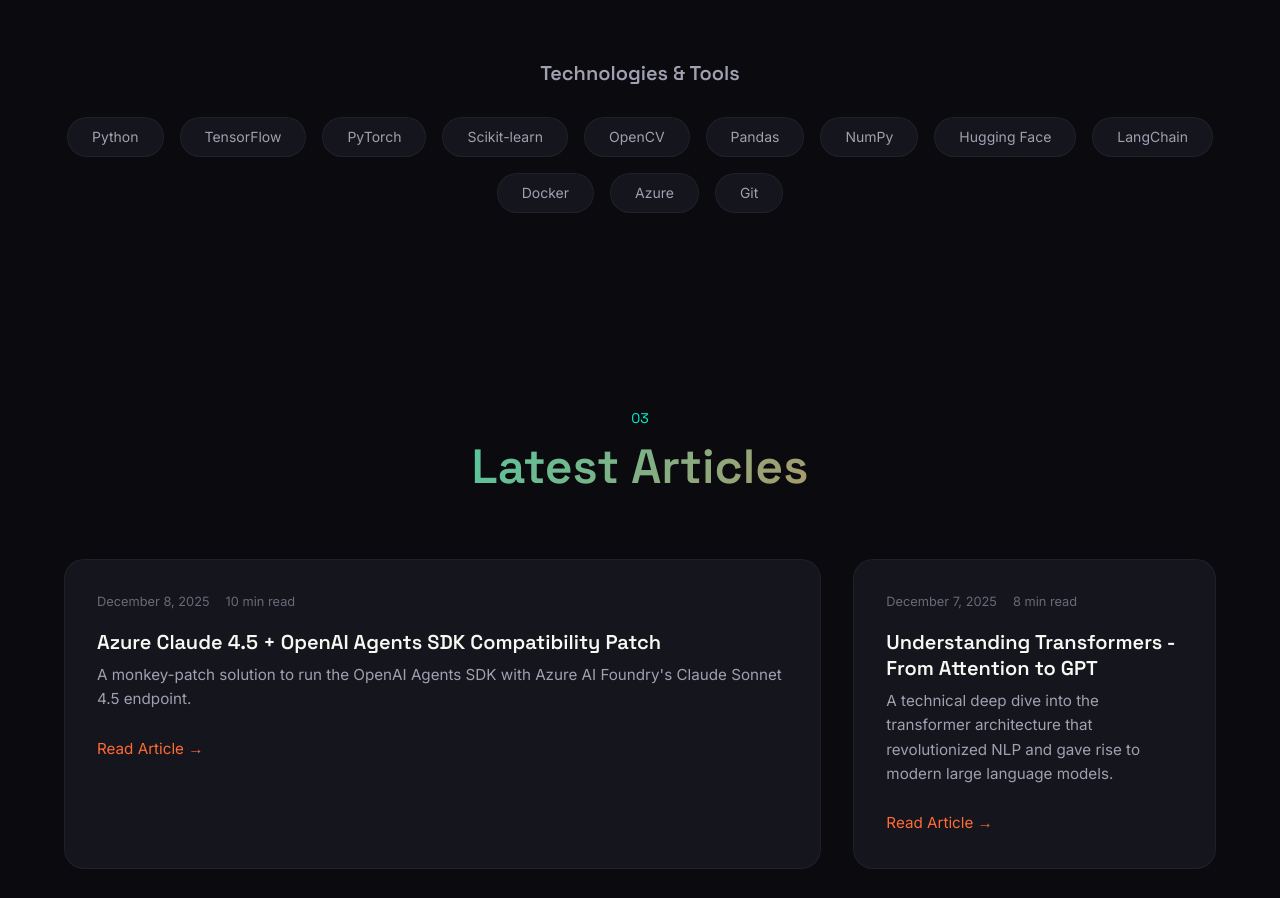
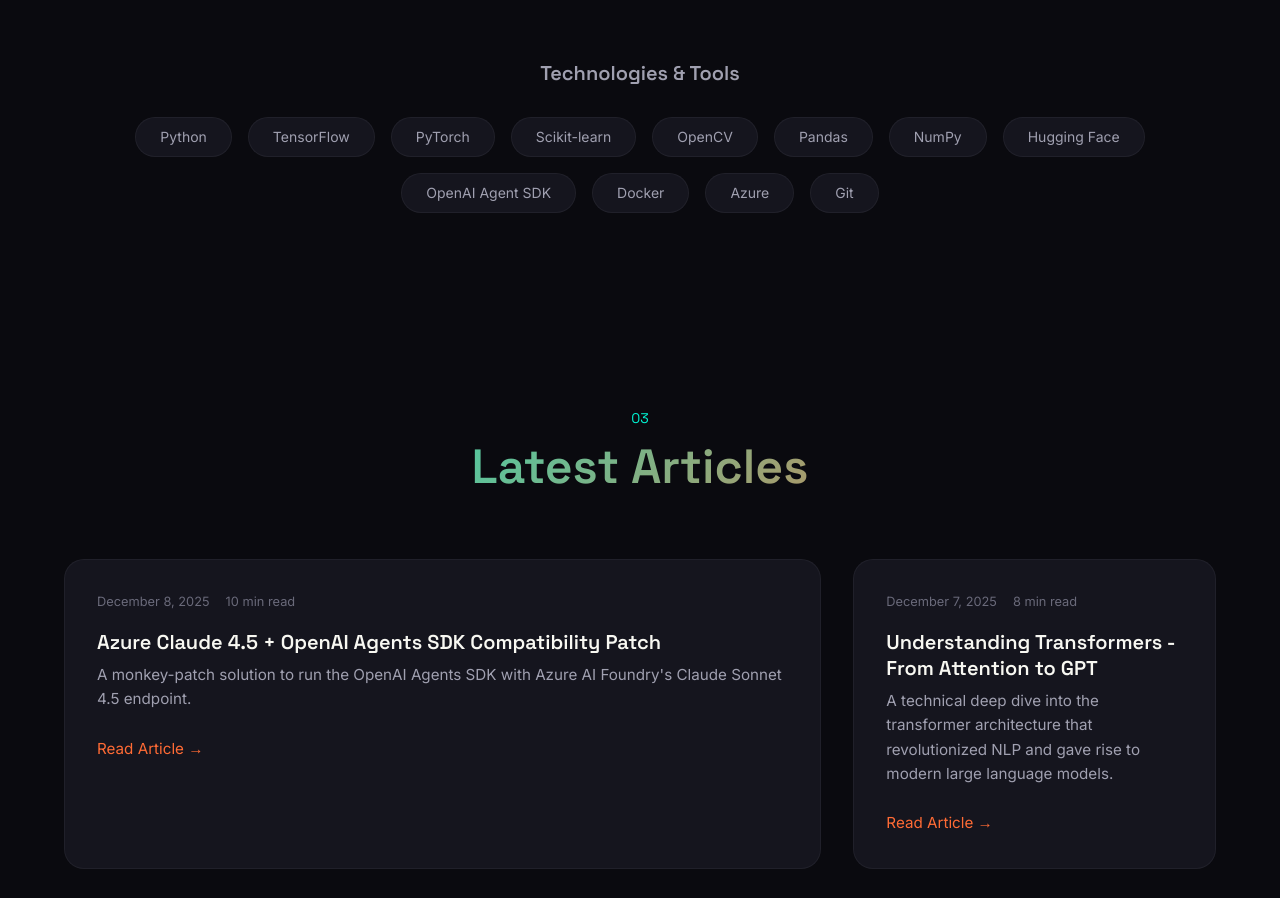
Before and after one commit to Mukish45/Mukish45.github.io, a website: page index.html in a window 1280 px wide. Shown: the part 2604-3502 px from the top of the page. Drawn offline with Linux system fonts and the light colour scheme.

Commit message:
WIP:Blog

```diff
--- a/index.html
+++ b/index.html
@@ -316,7 +316,7 @@
                     <div class="tech-item">Pandas</div>
                     <div class="tech-item">NumPy</div>
                     <div class="tech-item">Hugging Face</div>
-                    <div class="tech-item">LangChain</div>
+                    <div class="tech-item">OpenAI Agent SDK</div>
                     <div class="tech-item">Docker</div>
                     <div class="tech-item">Azure</div>
                     <div class="tech-item">Git</div>
```
